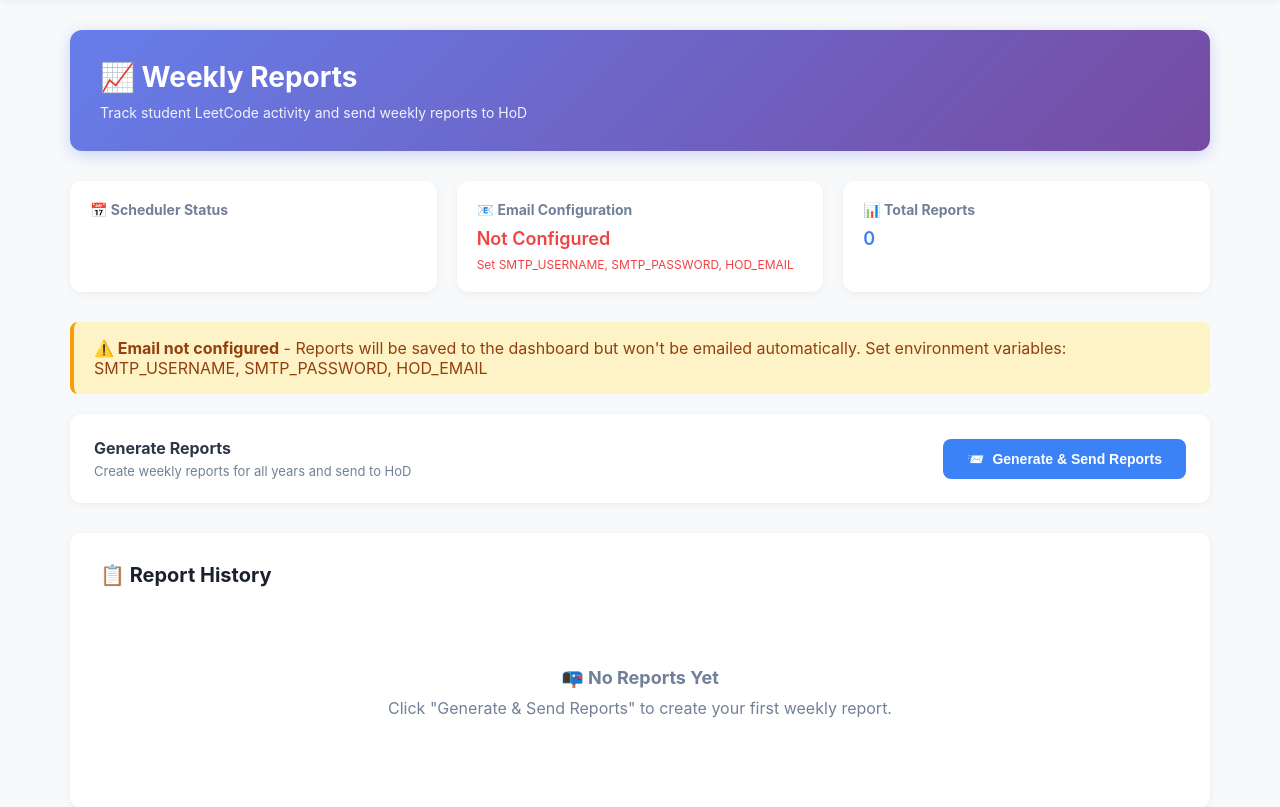
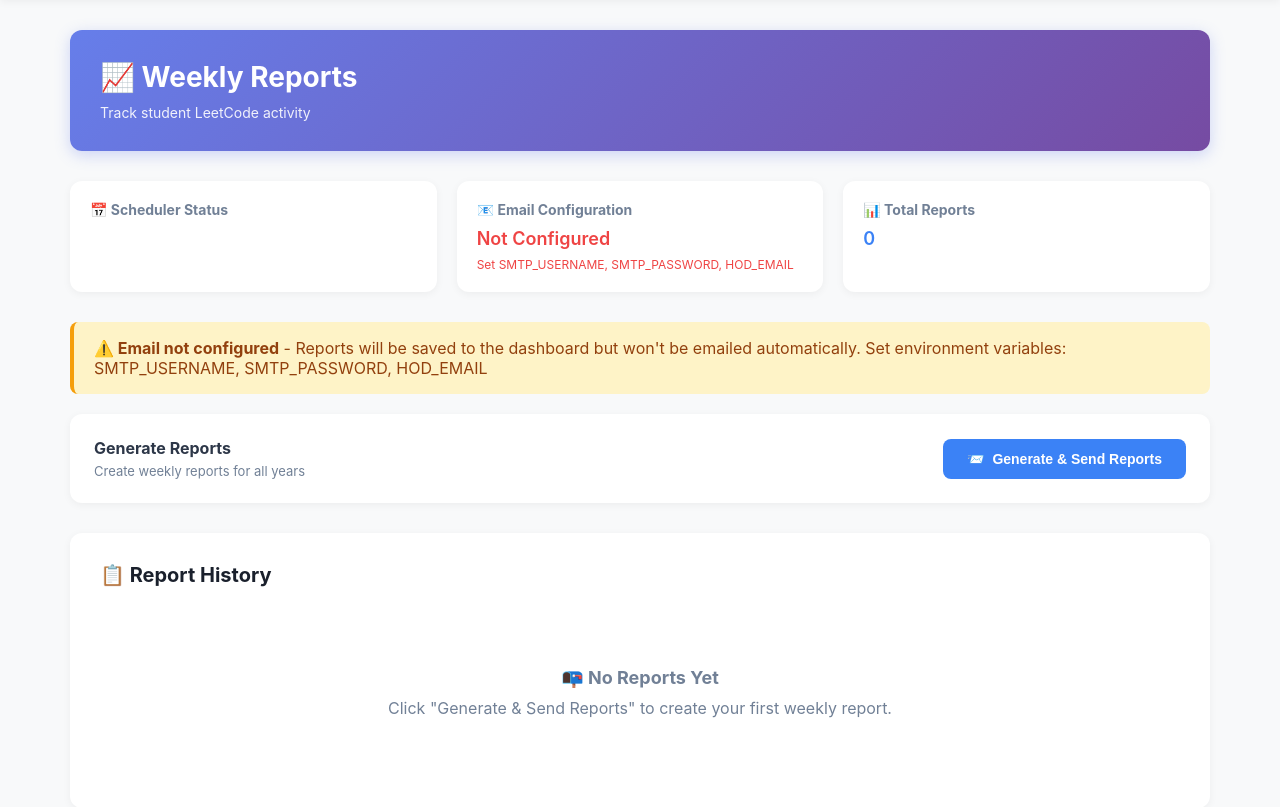
Before and after one commit to Ketopluto/leetcode-app, a Flask app: template app/templates/admin_reports.html in a window 1280 px wide. Shown: the part 63-870 px from the top of the page. Run offline with Flask 3, Linux system fonts and the light colour scheme; the template is opened without the code that fills it, so the values that code supplies are empty.

Commit message:
Update report generation text in admin_reports.html
Removed mention of sending reports to HoD from the text.

```diff
--- a/app/templates/admin_reports.html
+++ b/app/templates/admin_reports.html
@@ -342,7 +342,7 @@
     <div class="admin-container">
         <div class="header-section">
             <h1>📈 Weekly Reports</h1>
-            <p>Track student LeetCode activity and send weekly reports to HoD</p>
+            <p>Track student LeetCode activity</p>
         </div>
 
         <div id="message-container"></div>
@@ -393,7 +393,7 @@
         <div class="actions-section">
             <div>
                 <h3 style="font-size: 16px; margin-bottom: 5px;">Generate Reports</h3>
-                <p style="font-size: 13px; color: #718096;">Create weekly reports for all years and send to HoD</p>
+                <p style="font-size: 13px; color: #718096;">Create weekly reports for all years</p>
             </div>
             <button class="btn btn-primary" id="generateBtn" onclick="generateReports()">
                 <span>📨</span> Generate & Send Reports
```
